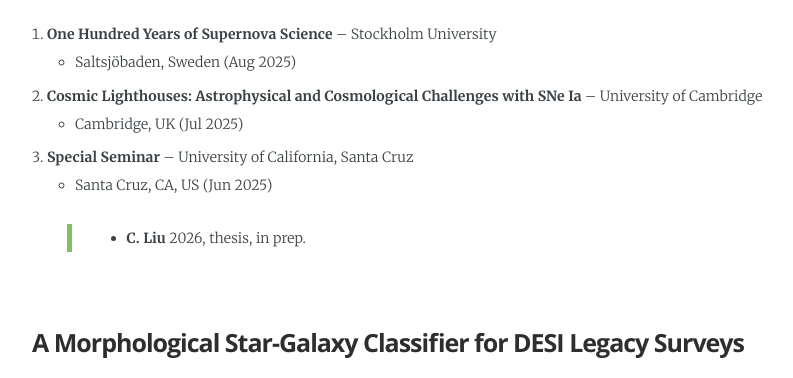
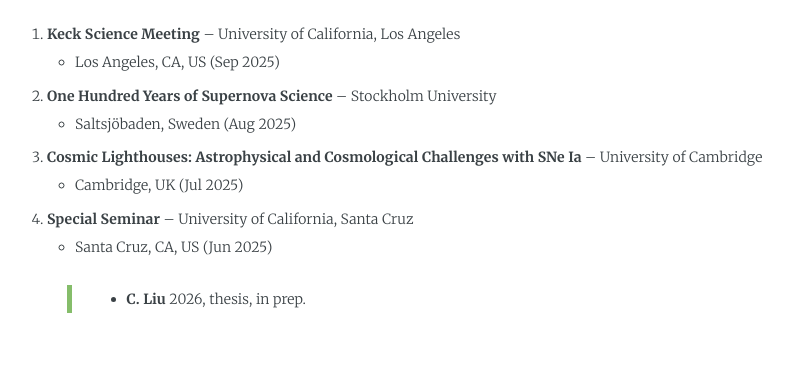
Before and after one commit to slowdivePTG/slowdivePTG.github.io, a Jekyll site: the page built from _pages/Talk.md, in a window 1280 px wide and 900 px high, scrolled down 857 px, cut to the strip 235-613 px from the top of the window. Shown: the whole strip, without its empty margins (208-1001 px from the left). Built offline with Jekyll 4.4.1, drawn with Linux system fonts in a browser that asks for light colours; some web fonts are replaced.

Commit message:
cv updated: sep 19, 2025

```diff
--- a/_pages/Talk.md
+++ b/_pages/Talk.md
@@ -13,11 +13,13 @@
     class="gde-frame" style="width:100%; height:432px; border: none;" scrolling="no">
 </iframe>
 
-1. **One Hundred Years of Supernova Science** -- Stockholm University
+1. **Keck Science Meeting** -- University of California, Los Angeles
+- Los Angeles, CA, US (Sep 2025)
+2. **One Hundred Years of Supernova Science** -- Stockholm University
 - Saltsjöbaden, Sweden (Aug 2025)
-2. **Cosmic Lighthouses: Astrophysical and Cosmological Challenges with SNe Ia** -- University of Cambridge
+3. **Cosmic Lighthouses: Astrophysical and Cosmological Challenges with SNe Ia** -- University of Cambridge
 - Cambridge, UK (Jul 2025)
-3. **Special Seminar** -- University of California, Santa Cruz
+4. **Special Seminar** -- University of California, Santa Cruz
 - Santa Cruz, CA, US (Jun 2025)
 
 > - **C. Liu** 2026, thesis, in prep.
```
Also changed, not shown: 2 other files.
